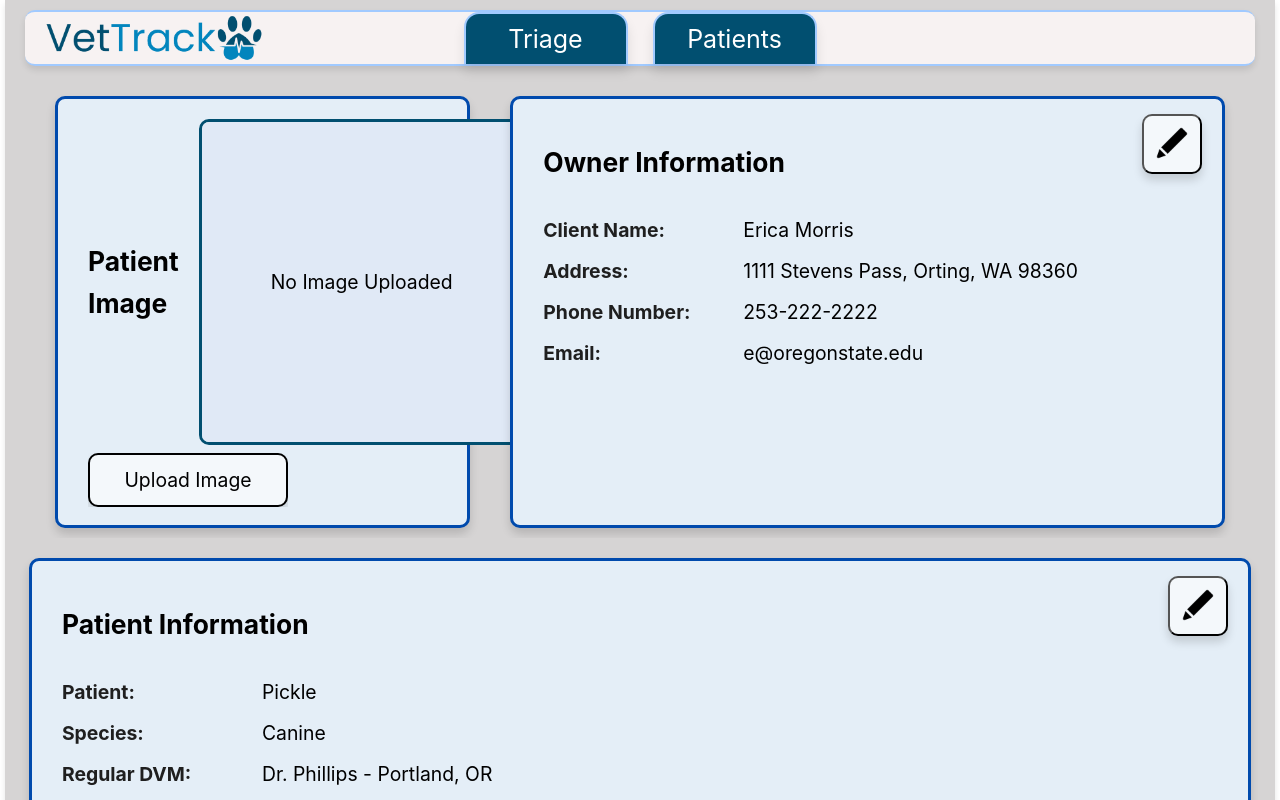
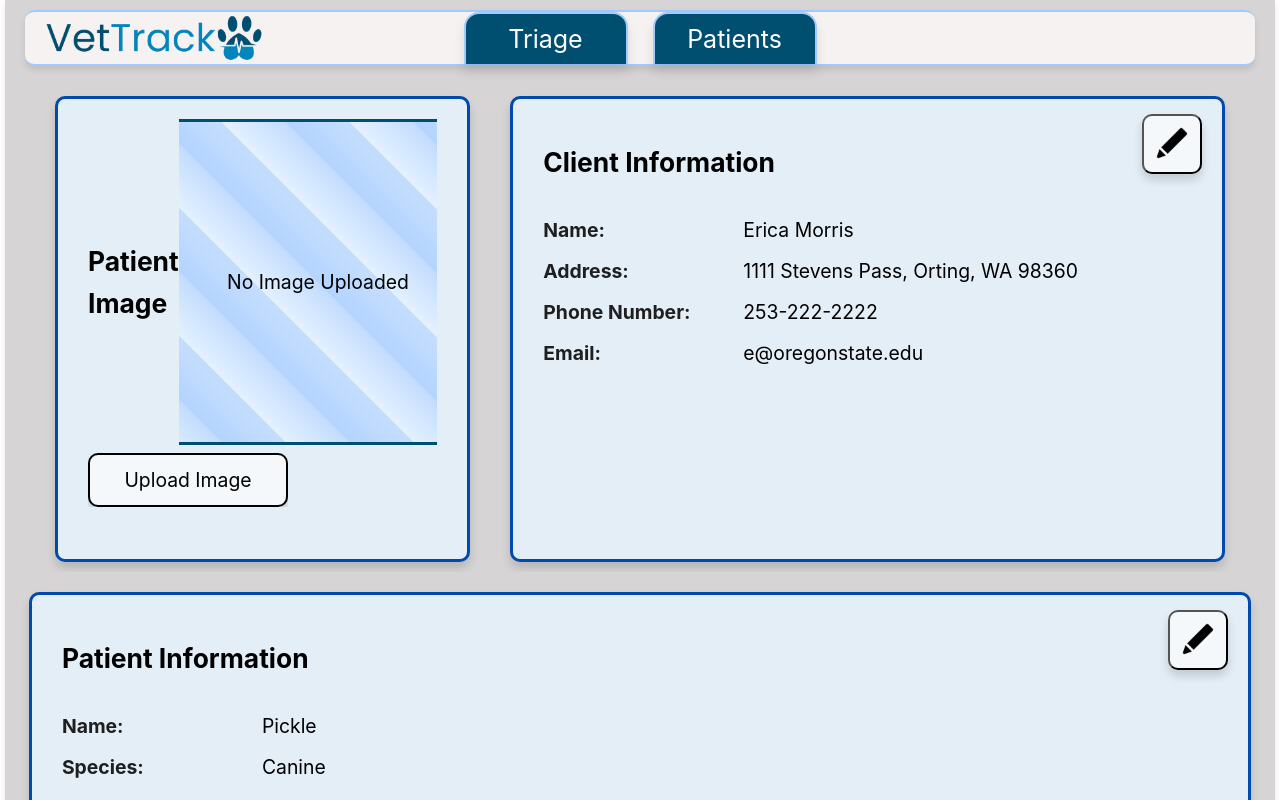
Before and after one commit to mharan71/vet_triage, a React (Create React App) app in the folder frontend/: page /patients in a window 1280 px wide. Shown: the top 800 px of the page. Built offline with nearby package versions, Linux system fonts and the light colour scheme.

Commit message:
Fix and update PatientImageBox, OwnerBox, PatientBoxPatients, PatientImageBox, and Patients

```diff
--- a/frontend/src/CSS/PatientImageBox.css
+++ b/frontend/src/CSS/PatientImageBox.css
@@ -1,11 +1,9 @@
 .PatientBoxImage {
     padding: 20px 30px;
-    flex: 0 1 35%;
+    flex: 1 1 35%;
     border: solid #004AAD;
     border-radius: 10px;
     min-width: 250px;
-    /* width: 40%;
-    max-width: 500px; */
     text-align: left;
     margin: 10px;
     text-decoration: none;
@@ -17,20 +15,27 @@
     display: flex;
     flex-direction: column;
     position: relative;
+    height: 420px;
   }
 
 .image-container{
     margin-left: 20px;
     overflow: hidden;
     border-radius: 10px;
+    width: 100%;
     width: 320px;
     height: 320px;
     flex-shrink: 0;
     border: solid #014f70;
     border-radius: 10px;
+    display: flex;
+    align-items: center;
+    justify-content: center;
+    flex-shrink: 0;
   }
 
 .delete-upload-container {
+    margin-top: auto;
     height: 50px;
     margin-top: 10px;
     display: flex;
@@ -40,12 +45,12 @@
 
 .PatientBoxImage h2 {
     margin-bottom: 15px;
+    font-size: 1.5em;
 }
 
 .patient-image {
     width: 100%;
     height: 100%;
-    border-radius: 10px;
     object-fit: contain;
     background-color: #f4f8fb;
 }
@@ -62,19 +67,17 @@
     width: 100%;
     height: 100%;
     font-size: 1.1em;
+    text-align: center;
     background-color: #e0e9f6;
-    /* border-radius: inherit;
-    box-sizing: border-box;
-    background-image: url('../images/paw.png');
-    object-fit: contain; */
+    background: repeating-linear-gradient(45deg, #e2f1ff, #c2dcfd 10%, #b3d4ff 10%, #c6defd 20%);
+}
 
-}
 
 .form-group input[type="file"] {
     display: none;
 }
 
-.file-upload, .delete-button {
+.file-upload {
     all: unset;
     justify-content: center;
     display: inline-flex;
@@ -94,39 +97,34 @@
     transition: background-color 0.15s, color 0.15s;
 }
 
+.delete-button {
+    all: unset;
+    justify-content: center;
+    display: inline-flex;
+    align-items: center;
+    box-sizing: border-box;
+    display: inline-flex;
+    justify-content: center;
+    padding: 10px 20px;
+    border: 2px solid #000000;
+    border-radius: 10px;
+    align-items: center;
+    font: 1.1em;
+    font-size: larger;
+    box-shadow: 0 6px 10px rgba(0, 0, 0, 0.15);
+    background-color: #f4f8fb;
+    /* font-size: inherit; */
+    width: 200px;
+    transition: background-color 0.15s, color 0.15s;
+}
+
+
+
 .file-upload:hover, .delete-button:hover {
     background-color: #004AAD;
     color: white;
 
 }
-
-/* .delete-button {
-    margin-top: 10px;
-    position: absolute;
-    top: 15px;
-    right: 20px;
-    width: 60px;
-    height: 60px;
-    border-radius: 10px;
-    align-items: center;
-    box-shadow: 0 6px 10px rgba(0, 0, 0, 0.15);
-    background-color: #f4f8fb;
-    transition: background-color 0.15s, color 0.15s;
-
-    width: auto;
-    text-align: center;
-    display: inline-block;
-    padding: 10px 20px;
-    border: 2px solid #000000;
-    border-radius: 10px;
-    align-items: center;
-    font: 1.1em;
-    box-shadow: 0 6px 10px rgba(0, 0, 0, 0.15);
-    background-color: #f4f8fb;
-    transition: background-color 0.15s, color 0.15s;
-
-} */
-
 
 .header-image {
     display: flex;
@@ -138,3 +136,26 @@
     margin: 0;
     flex: 1;
 }
+
+.show-patient-name {
+    font-size: 1.9em;
+    font-weight: bolder;
+    color: #041158;
+    text-align: center;
+    line-height: 1.2;
+    margin: 0;
+
+}
+
+.name-image-container {
+    display: flex;
+    flex-direction: column;
+    align-items: center;
+    justify-content: center;
+    overflow: hidden;
+    gap: 10px;
+}
+
+.delete-container {
+    margin-bottom: 100px;
+}
--- a/frontend/src/Components/OwnerBox.js
+++ b/frontend/src/Components/OwnerBox.js
@@ -40,7 +40,7 @@
 
     return (
         <div className ="OwnerBox">
-            <h2><strong>Owner Information</strong></h2>
+            <h2><strong>Client Information</strong></h2>
 
             {/*} Editing mode that enables editing of owner details{*/}
             {editing ? (
@@ -49,7 +49,7 @@
                         <strong>Save</strong>
                     </button>
                     <div className='form-group'>
-                    <label><strong>Client Name: </strong></label>
+                    <label><strong>Name: </strong></label>
                     <input type= 'text' value={editedOwnerName} onChange={(event) => setEditedOwnerName(event.target.value)}/>
                     </div>
                     <div className='form-group'>
@@ -74,7 +74,7 @@
                             <img src={pencil} alt='edit'/>
                     </button>
                     <div className= 'form-group'>
-                    <strong>Client Name: </strong>  <span>{ownerName}</span>
+                    <strong>Name: </strong>  <span>{ownerName}</span>
                     </div>
                     <div className= 'form-group'>
                     <strong>Address: </strong> <span>{address}</span>
--- a/frontend/src/Components/PatientBoxPatients.js
+++ b/frontend/src/Components/PatientBoxPatients.js
@@ -59,7 +59,7 @@
                         <strong>Save</strong>
                     </button>
                     <div className='form-group'>
-                        <label><strong>Patient: </strong></label>
+                        <label><strong>Name: </strong></label>
                         <input type='text' value={editedPatientName} onChange={(event) => setEditedPatientName(event.target.value)}/>
                     </div>
                     <div className= 'form-group'>
@@ -120,7 +120,7 @@
                             <img src={pencil} alt='edit'/>
                         </button>
                         <div className= 'form-group'>
-                        <strong>Patient: </strong><span>{patientName}</span>
+                        <strong>Name: </strong><span>{patientName}</span>
                         </div>
                         <div className= 'form-group'>
                         <strong>Species: </strong><span>{species}</span>
--- a/frontend/src/Components/PatientImageBox.js
+++ b/frontend/src/Components/PatientImageBox.js
@@ -1,11 +1,12 @@
 import React, {useState} from "react";
 import '../CSS/PatientImageBox.css';
 
-function PatientImageBox ({imageURL, onImageSave}) {
+function PatientImageBox ({imageURL, onImageSave, patientName}) {
 
     // Enables toggling between view and edit, holds the edited Patient values
     const [currImage, setCurrImage] = useState(imageURL);
     const [hideUploadButton, setHideUploadButton] = useState(Boolean(imageURL));
+    const [showPatientName, setShowPatientName] = useState(Boolean(patientName))
 
 
     // Function that enables saved changes
@@ -17,6 +18,7 @@
         setCurrImage(newImageURL);
         onImageSave(newImageURL);
         setHideUploadButton(true);
+        setShowPatientName(true);
 
     };
 
@@ -24,12 +26,15 @@
         setCurrImage(null);
         onImageSave(null);
         setHideUploadButton(false);
+        setShowPatientName(false);
     }
 
     return (
         <div className="PatientBoxImage">
+
             <div className="header-image">
             <h2><strong>Patient Image</strong></h2>
+                <div className="name-image-container">
                     <div className="image-container">
                         {currImage ? (
                         <img src={currImage} alt= "Patient" className="patient-image"/>
@@ -37,6 +42,13 @@
                         :
                         (
                         <div className="no-image">No Image Uploaded</div>
+                    )}
+
+                    </div>
+                {showPatientName && currImage &&(
+                <div className="show-patient-name">
+                            {patientName}
+                </div>
                 )}
             </div>
             </div>
@@ -52,9 +64,12 @@
                 )}
                 </div>
                 {currImage && (
+
+                <div className="delete-container">
                     <button onClick={handleImageDelete} className= "delete-button">
                         Delete Image
                     </button>
+                </div>
             )}
             </div>
         </div>
--- a/frontend/src/Components/Patients.js
+++ b/frontend/src/Components/Patients.js
@@ -50,13 +50,12 @@
     ])
 
     // This function handles saving of edited patient values
-    const handleSavePatient = (PID, newPatientName, newDOB, newSpecies, newSex, newBreed, newRegularVet, newAllergies, newHistory, newMeds, newVX, newImageURL) => {
+    const handleSavePatient = (PID, alteredFields) => {
 
         // Using map to iterate over patients, locating patient by specified ID
         setPatient(patients.map(patient =>
             patient.PID === PID
-            ? {...patient, patientName: newPatientName, DOB: newDOB, species: newSpecies, sex: newSex, breed: newBreed, regularVet: newRegularVet, allergies: newAllergies, history: newHistory,
-                meds: newMeds, VX: newVX, imageURL: newImageURL}
+            ? {...patient, ...alteredFields}
             : patient
         )
         );
@@ -77,8 +76,9 @@
                     <PatientImageBox
                     key={patient.PID}
                     imageURL={patient.imageURL}
+                    patientName={patient.patientName}
                     onImageSave={(newImageURL) =>
-                        handleSavePatient(patient.PID, newImageURL)}
+                        handleSavePatient(patient.PID, {imageURL: newImageURL})}
                     />
                 )
                 }
@@ -120,7 +120,8 @@
                     meds = {patient.meds}
                     VX = {patient.VX}
                     onSave={(newPatientName, newDOB, newSpecies, newBreed, newSex, newRegularVet, newAllergies, newHistory, newMeds, newVX) =>
-                        handleSavePatient(patient.PID, newPatientName, newDOB, newSpecies, newBreed, newSex, newRegularVet, newAllergies, newHistory, newMeds, newVX)}
+                        handleSavePatient(patient.PID, {patientName: newPatientName, DOB: newDOB, species: newSpecies, breed: newBreed, sex: newSex,
+                            regularvet: newRegularVet, allergies: newAllergies, history: newHistory, meds: newMeds, VX: newVX})}
                     />
                 )
                 }
```
Lines whose indentation alone changed are shown as unchanged.
